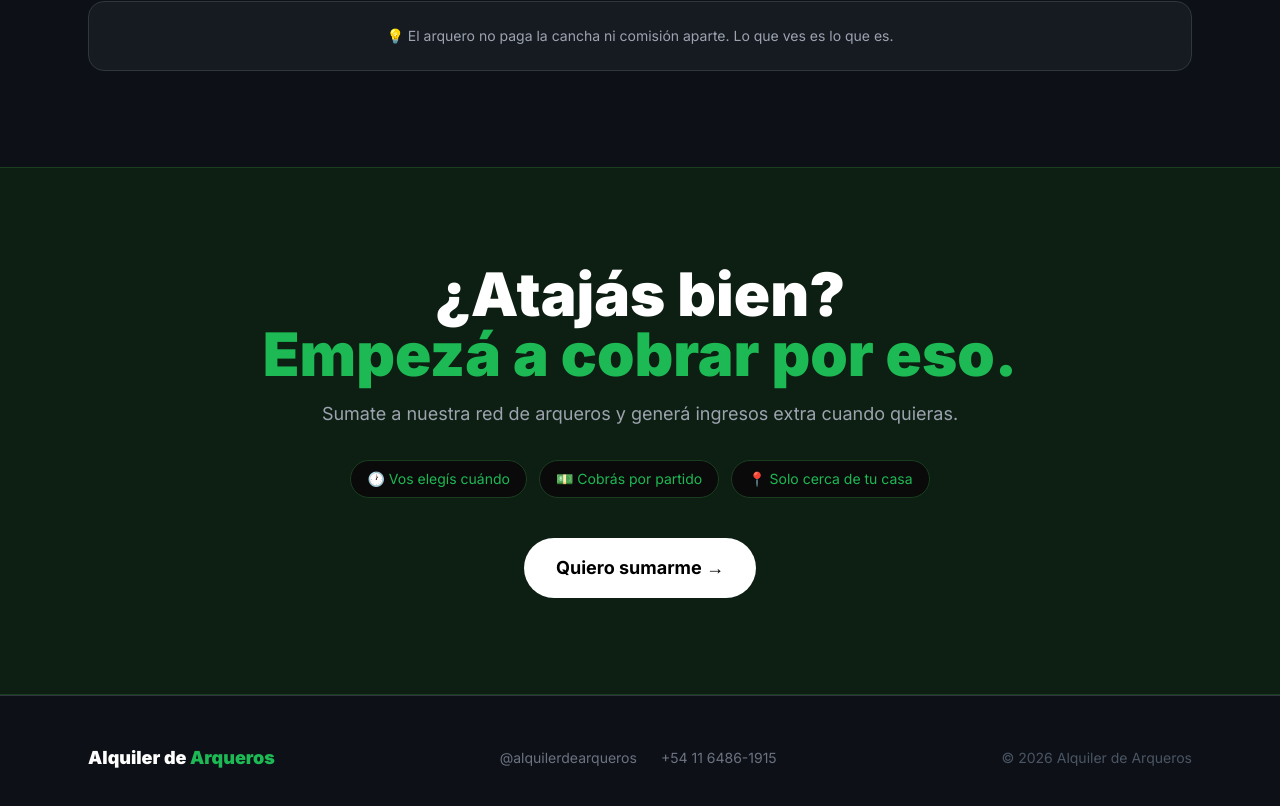
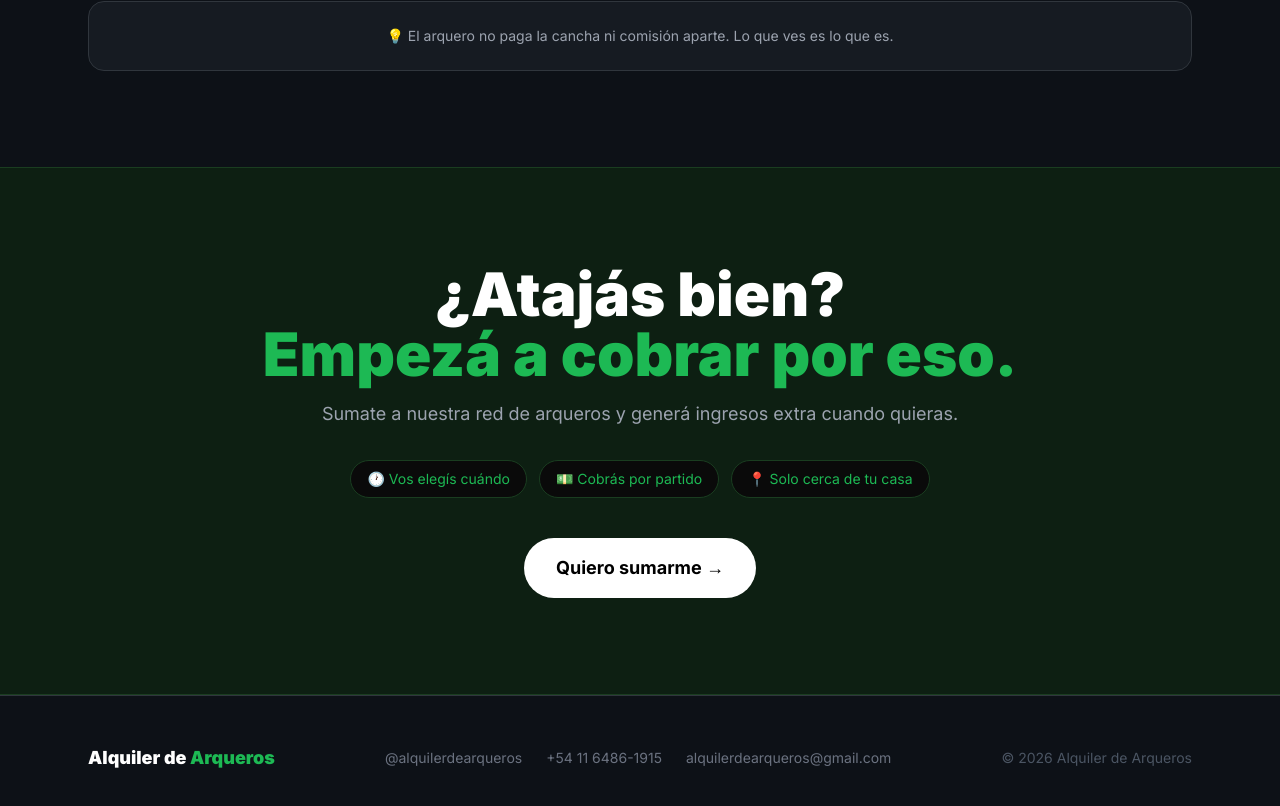
Before and after one commit to miltonmeglia-max/Sitio-web-Alquiler-de-arqueros, a React (Vite) app: page / in a window 1280 px wide. Shown: the part 3847-4653 px from the top of the page. Built offline with nearby package versions, Linux system fonts and the light colour scheme.

Commit message:
email en footer

```diff
--- a/src/App.jsx
+++ b/src/App.jsx
@@ -406,9 +406,8 @@ function Precios() {
         <div className="font-black text-lg">Alquiler de <span className="text-[#1DB954]">Arqueros</span></div>
         <div className="flex flex-col sm:flex-row gap-2 sm:gap-6 text-sm text-gray-500 text-center">
           <a href="https://instagram.com/alquilerdearqueros" className="hover:text-white transition-colors">@alquilerdearqueros</a>
-              <a href="https://wa.me/5491164861915
-
-" className="hover:text-white transition-colors whitespace-nowrap">+54 11 6486-1915</a>
+          <a href="https://wa.me/5491164861915" className="hover:text-white transition-colors whitespace-nowrap">+54 11 6486-1915</a>
+          <a href="mailto:alquilerdearqueros@gmail.com" className="hover:text-white transition-colors">alquilerdearqueros@gmail.com</a>
         </div>
         <p className="text-gray-600 text-sm">© 2026 Alquiler de Arqueros</p>
       </div>
```
Lines whose indentation alone changed are shown as unchanged.
